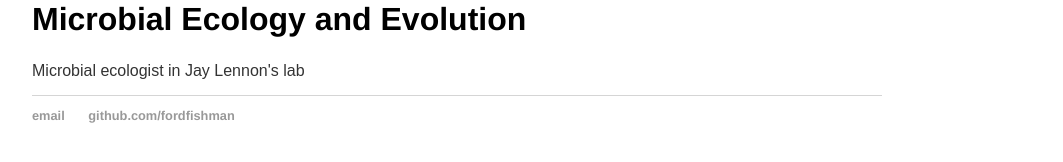
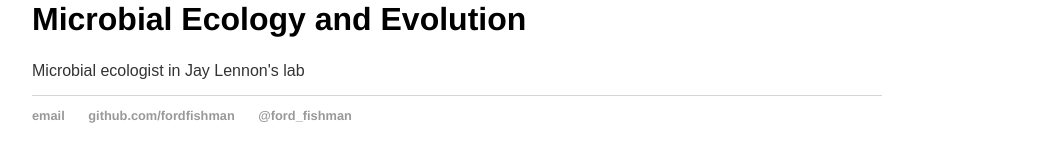
Before and after one commit to fordfishman/fordfishman.github.io, a Jekyll site: the page built from index.html, in a window 1280 px wide. Shown: the part 174-336 px from the top of the page, without its empty margins (0-1063 px from the left). Built offline with Jekyll 4.4.1, drawn with Linux system fonts in a browser that asks for light colours.

Commit message:
Added twitter link and tried justifying text

```diff
--- a/_layouts/default.html
+++ b/_layouts/default.html
@@ -34,6 +34,7 @@
         <ul>
             <li><a href="mailto:ffishman@iu.edu">email</a></li>
             <li><a href="https://github.com/fordfishman">github.com/fordfishman</a></li>
+            <li><a href="https://twitter.com/ford_fishman">@ford_fishman</a></li>
         </ul>
     </footer>
 </body>
--- a/css/main.css
+++ b/css/main.css
@@ -45,6 +45,7 @@
     line-height: 0.9em;
     color: #333;
     text-align: justify;
+    text-justify: inter-word;
 }
 footer {
     border-top: 1px solid #d5d5d5;
```
